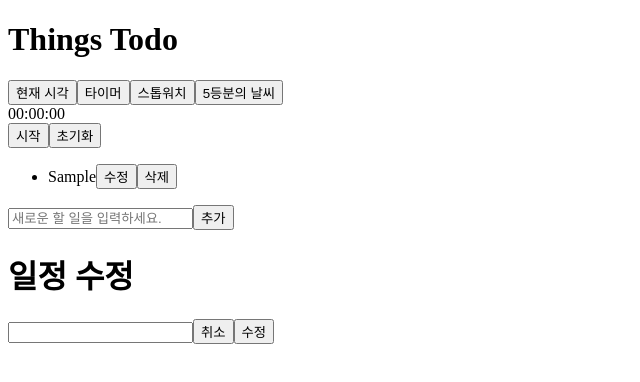
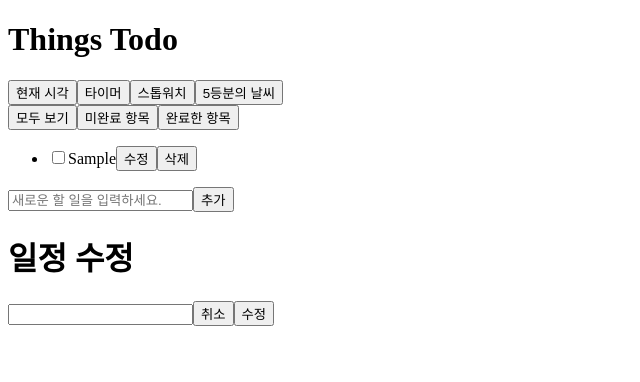
Before and after one commit to makee-ham/todo-list, a React app: page / in a window 1280 px wide. Both pictures are taken after typing "Sample" into the empty fields and a click on the button "추가". Shown: the top 382 px of the page, without its empty margins (0-640 px from the left). Built offline with nearby package versions, Linux system fonts and the light colour scheme; no server answers; the HTML template or start-up script is replaced by a standard one.

Commit message:
완료 여부 체크박스, 완료 여부에 따른 필터링 버튼 기능 추가

```diff
--- a/src/App.jsx
+++ b/src/App.jsx
@@ -14,6 +14,12 @@ const todoReducer = (state, action) => {
           ? { ...todo, text: action.payload.text }
           : todo
       );
+    case "DONE_TODO":
+      return state.map((todo) =>
+        todo.id === action.payload
+          ? { ...todo, completed: !todo.completed }
+          : todo
+      );
     case "DELETE_TODO":
       return state.filter((todo) => todo.id !== action.payload);
     default:
@@ -27,6 +33,7 @@ function App() {
   const [isEdit, setIsEdit] = useState(false);
   const [editId, setEditId] = useState(null);
   const [editText, setEditText] = useState("");
+  const [filterButtonStatus, setFilterButtonStatus] = useState("all");
 
   // 추가 관련
   const addTodo = (text) => {
@@ -70,10 +77,22 @@ function App() {
     return () => window.removeEventListener("keydown", escapeModalOff);
   }, [isEdit]);
 
+  // 할 일 완료 여부 관련
+  const doneTodo = (id) => {
+    dispatch({ type: "DONE_TODO", payload: id });
+  };
+
   // 삭제 관련
   const deleteTodo = (id) => {
     dispatch({ type: "DELETE_TODO", payload: id });
   };
+
+  // 완료 여부에 따른 필터된 투두
+  const filteredTodos = todos.filter((todo) => {
+    if (filterButtonStatus === "uncompleted") return !todo.completed;
+    if (filterButtonStatus === "completed") return todo.completed;
+    return true;
+  });
 
   return (
     <>
@@ -84,9 +103,25 @@ function App() {
         <main>
           <Functions />
           <section id="todo-container">
+            <div id="todo-filter">
+              <button onClick={() => setFilterButtonStatus("all")}>
+                모두 보기
+              </button>
+              <button onClick={() => setFilterButtonStatus("uncompleted")}>
+                미완료 항목
+              </button>
+              <button onClick={() => setFilterButtonStatus("completed")}>
+                완료한 항목
+              </button>
+            </div>
             <ul id="todo-list">
-              {todos.map((todo) => (
+              {filteredTodos.map((todo) => (
                 <li key={todo.id}>
+                  <input
+                    type="checkbox"
+                    checked={todo.completed}
+                    onChange={() => doneTodo(todo.id)}
+                  />
                   {todo.text}
                   <button onClick={() => startEditMode(todo.id, todo.text)}>
                     수정
--- a/src/components/Functions.jsx
+++ b/src/components/Functions.jsx
@@ -5,7 +5,7 @@ import Clock from "./Clock";
 import Weather from "./Weather";
 
 export default function Functions() {
-  const [activeTab, setActiveTab] = useState("stopwatch");
+  const [activeTab, setActiveTab] = useState("clock");
 
   const handleTabClick = (tabId) => setActiveTab(tabId);
 
```
